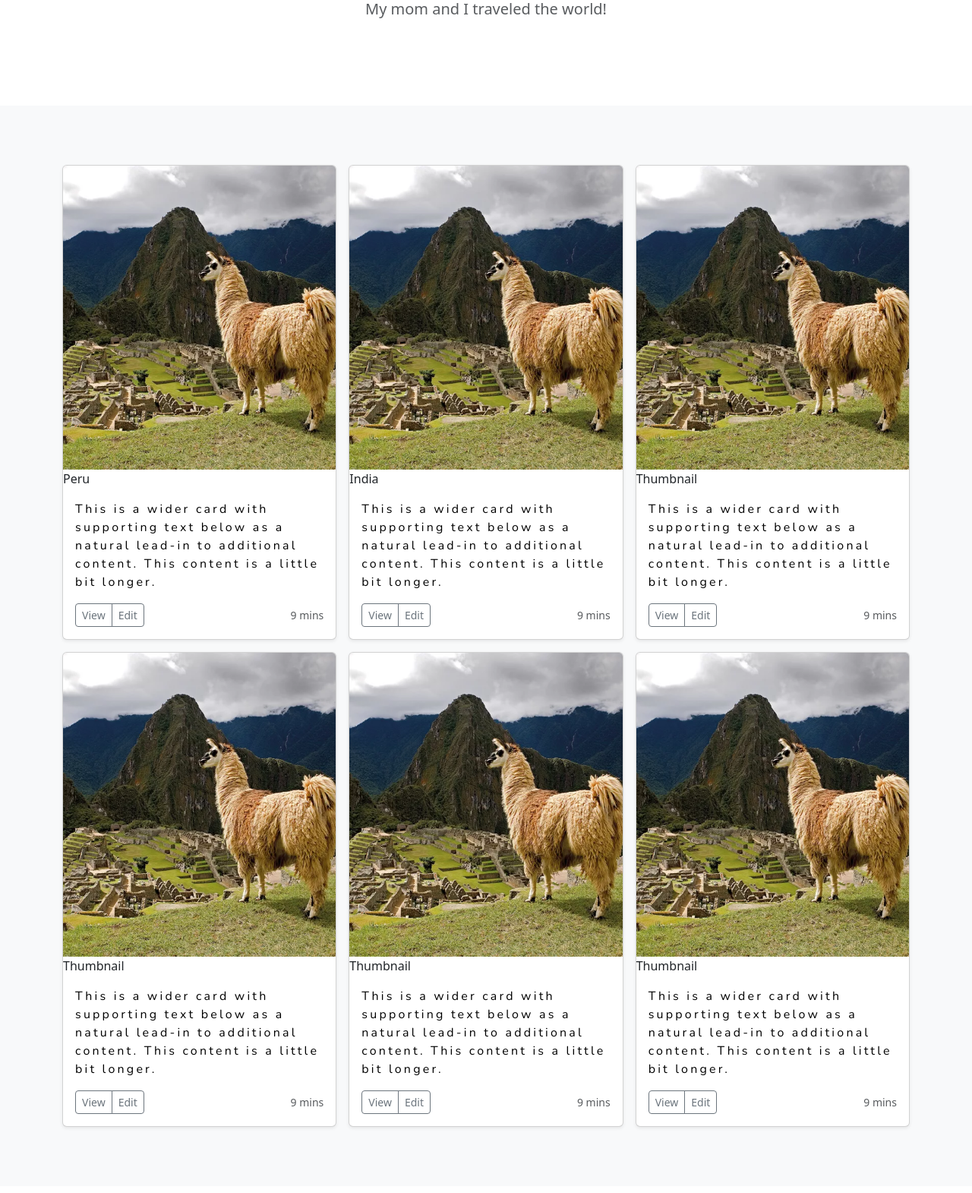
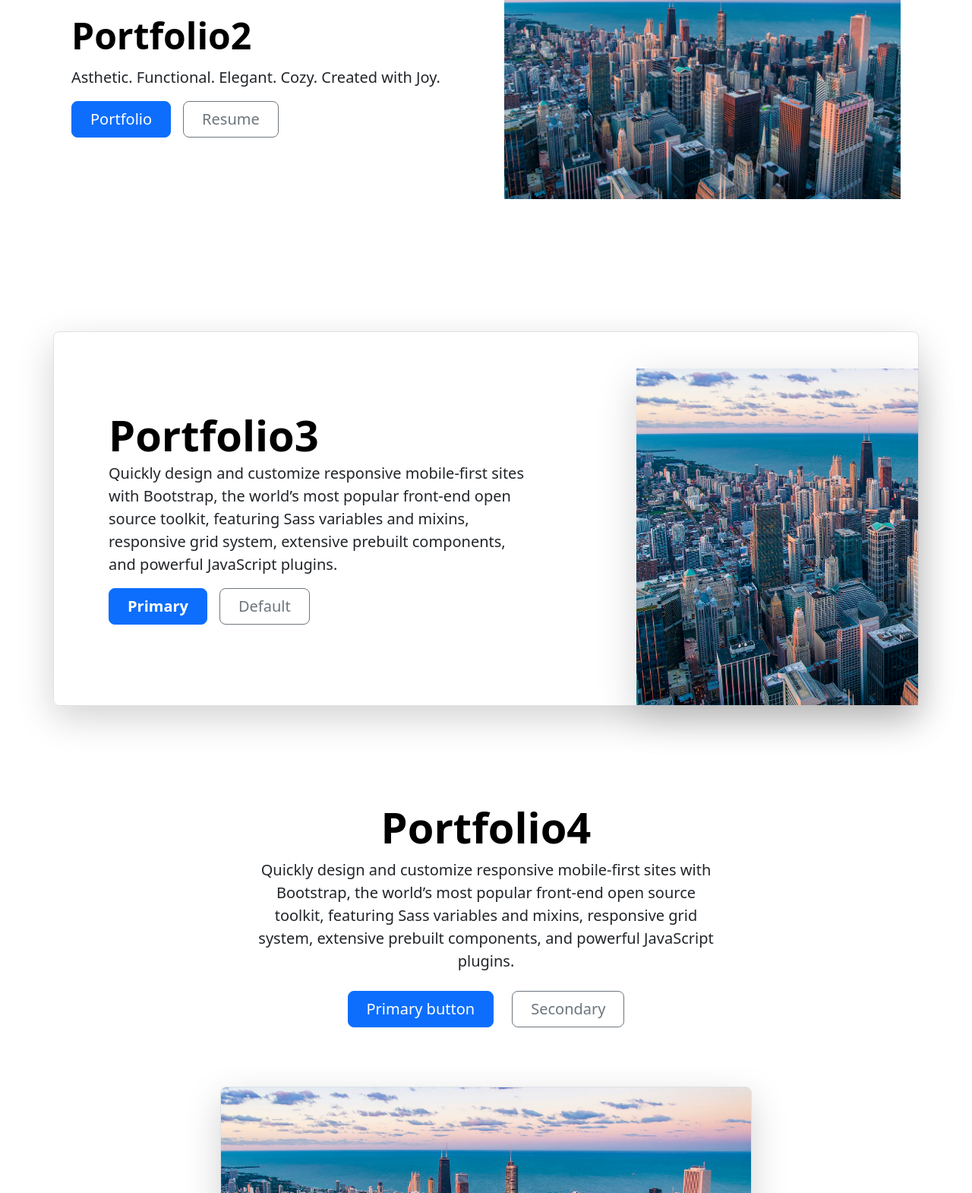
Before and after one commit to cangokalp/INTIxx, a plain HTML site: page index.html in a window 1280 px wide. Shown: the part 717-2287 px from the top of the page at 76% size. Drawn offline with nearby package versions, Linux system fonts and the light colour scheme; a web font is replaced by a local one.

Commit message:
added portfolio options

```diff
--- a/index.html
+++ b/index.html
@@ -53,12 +53,79 @@
 
       <div id="portfolio-class" class="position-relative overflow-hidden p-3 p-md-5 m-md-3 text-center bg-body-tertiary">
         <div class="col-md-6 p-lg-5 mx-auto my-5">
-          <h1 class="display-3 fw-bold">Portfolio</h1>
+          <h1 class="display-3 fw-bold"><a href="#"></a> Portfolio</h1>
         </div>
         <div class="product-device shadow-sm d-none d-md-block"></div>
         <div class="product-device product-device-2 shadow-sm d-none d-md-block"></div>
       </div>
 
+    </section>
+
+
+    <!-- Portfolio -->
+    <section id="Portfolio2">
+
+      <div class="container col-xxl-8 px-4 py-5">
+        <div class="row flex-lg-row-reverse align-items-center g-5 py-5">
+          <div class="col-10 col-sm-8 col-lg-6">
+            <img src="./assets/images/chicago_skyline.png" class="d-block mx-lg-auto img-fluid" alt="Bootstrap Themes" width="700" height="500" loading="lazy">
+          </div>
+          <div class="col-lg-6">
+            <h1 class="display-5 fw-bold text-body-emphasis lh-1 mb-3">Portfolio2</h1>
+            <p class="lead">Asthetic. Functional. Elegant. Cozy. Created with Joy.</p>
+            <div class="d-grid gap-2 d-md-flex justify-content-md-start">
+              <button type="button" class="btn btn-primary btn-lg px-4 me-md-2">Portfolio</button>
+              <button type="button" class="btn btn-outline-secondary btn-lg px-4">Resume</button>
+            </div>
+          </div>
+        </div>
+      </div>
+    </section>
+
+    <section id="Portfolio3">
+      <div class="container my-5">
+        <div class="row p-4 pb-0 pe-lg-0 pt-lg-5 align-items-center rounded-3 border shadow-lg">
+          <div class="col-lg-7 p-3 p-lg-5 pt-lg-3">
+            <h1 class="display-4 fw-bold lh-1 text-body-emphasis">Portfolio3</h1>
+            <p class="lead">Quickly design and customize responsive mobile-first sites with Bootstrap, the world’s most popular front-end open source toolkit, featuring Sass variables and mixins, responsive grid system, extensive prebuilt components, and powerful JavaScript plugins.</p>
+            <div class="d-grid gap-2 d-md-flex justify-content-md-start mb-4 mb-lg-3">
+              <button type="button" class="btn btn-primary btn-lg px-4 me-md-2 fw-bold">Primary</button>
+              <button type="button" class="btn btn-outline-secondary btn-lg px-4">Default</button>
+            </div>
+          </div>
+          <div class="col-lg-4 offset-lg-1 p-0 overflow-hidden shadow-lg">
+              <img class="rounded-lg-3" src="./assets/images/chicago_skyline.png" alt="" width="720">
+          </div>
+        </div>
+      </div>
+    </section>
+
+    <section id="Portfolio4">
+      <div class="px-4 pt-5 my-5 text-center border-bottom">
+        <h1 class="display-4 fw-bold text-body-emphasis">Portfolio4</h1>
+        <div class="col-lg-6 mx-auto">
+          <p class="lead mb-4">Quickly design and customize responsive mobile-first sites with Bootstrap, the world’s most popular front-end open source toolkit, featuring Sass variables and mixins, responsive grid system, extensive prebuilt components, and powerful JavaScript plugins.</p>
+          <div class="d-grid gap-2 d-sm-flex justify-content-sm-center mb-5">
+            <button type="button" class="btn btn-primary btn-lg px-4 me-sm-3">Primary button</button>
+            <button type="button" class="btn btn-outline-secondary btn-lg px-4">Secondary</button>
+          </div>
+        </div>
+        <div class="overflow-hidden" style="max-height: 30vh;">
+          <div class="container px-5">
+            <img src="./assets/images/chicago_skyline.png" class="img-fluid border rounded-3 shadow-lg mb-4" alt="Example image" width="700" height="500" loading="lazy">
+          </div>
+        </div>
+      </div>
+    </section>
+
+    <section id="Portfolio5">
+      <div class="text-bg-dark me-md-3 pt-3 px-3 pt-md-5 px-md-5 text-center overflow-hidden">
+        <div class="my-3 py-3">
+          <h2 class="display-5">Portfolio5</h2>
+          <p class="lead">And an even wittier subheading.</p>
+        </div>
+        <div class="bg-body-tertiary shadow-sm mx-auto portfol" style="width: 80%; height: 300px; border-radius: 21px 21px 0 0;"></div>
+      </div>
     </section>
 
     <!-- Travel -->
```
